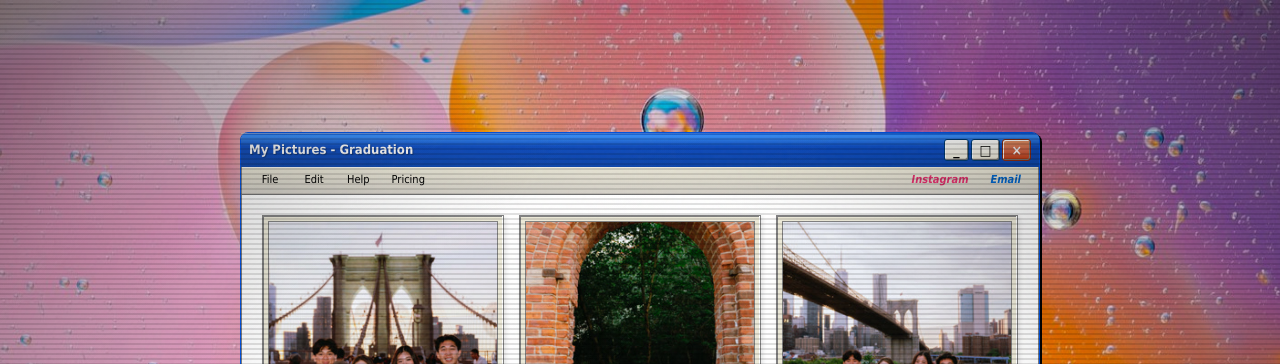
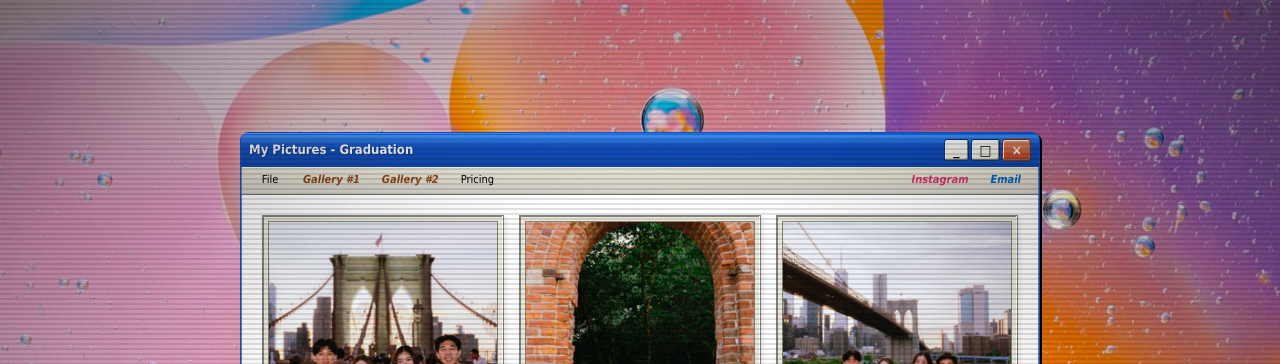
Before and after one commit to mapuya19/mapuya19.github.io, a Jekyll site: the page built from graduation.md, in a window 1280 px wide. Shown: the top 364 px of the page. Built offline with Jekyll 4.4.1, drawn with Linux system fonts in a browser that asks for light colours.

Commit message:
feat(graduation): replace Edit/Help buttons with Playbook gallery links
- Replace non-functional Edit and Help toolbar buttons with Gallery #1 and Gallery #2 links
- Add styling for gallery link buttons (brown color)
- Links open to Playbook galleries: fit-grad-25 and acu-grad-25

```diff
--- a/_layouts/graduation.html
+++ b/_layouts/graduation.html
@@ -47,8 +47,8 @@ document.body.classList.add('page-graduation');
     <div class="xp-window-content">
       <div class="xp-toolbar">
         <button class="xp-toolbar-button">File</button>
-        <button class="xp-toolbar-button">Edit</button>
-        <button class="xp-toolbar-button">Help</button>
+        <a href="https://www.playbook.com/s/apuya/fit-grad-25" target="_blank" rel="noopener noreferrer" class="xp-toolbar-link xp-toolbar-gallery">Gallery #1</a>
+        <a href="https://www.playbook.com/s/apuya/acu-grad-25" target="_blank" rel="noopener noreferrer" class="xp-toolbar-link xp-toolbar-gallery">Gallery #2</a>
         <button class="xp-toolbar-button xp-toolbar-pricing" id="pricing-btn">Pricing</button>
         <a href="https://www.instagram.com/matthewapuya/" target="_blank" rel="noopener noreferrer" class="xp-toolbar-link xp-toolbar-instagram">Instagram</a>
         <a href="mailto:hello@matthewapuya.com" class="xp-toolbar-link xp-toolbar-email">Email</a>
--- a/_sass/_graduation.scss
+++ b/_sass/_graduation.scss
@@ -253,6 +253,11 @@ body.page-graduation {
 
   &.xp-toolbar-pricing {
     color: #228B22;
+    font-weight: bold;
+  }
+
+  &.xp-toolbar-gallery {
+    color: #8B4513;
     font-weight: bold;
   }
 }
```
